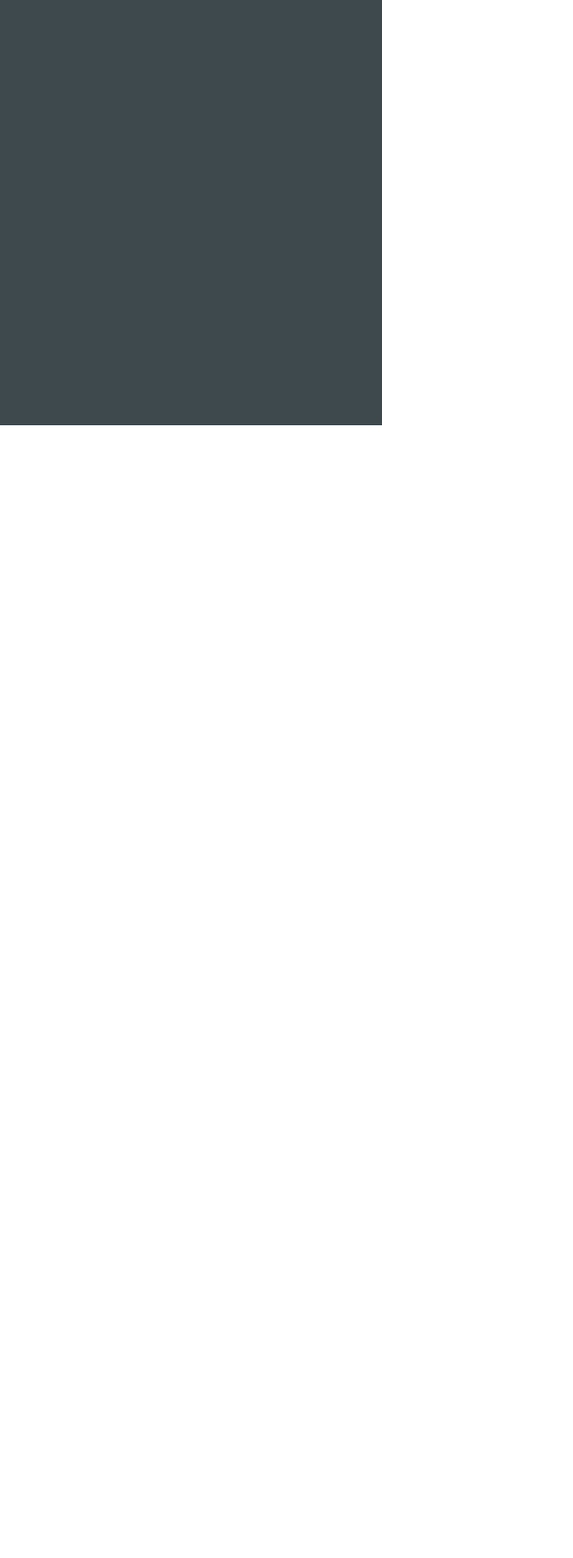
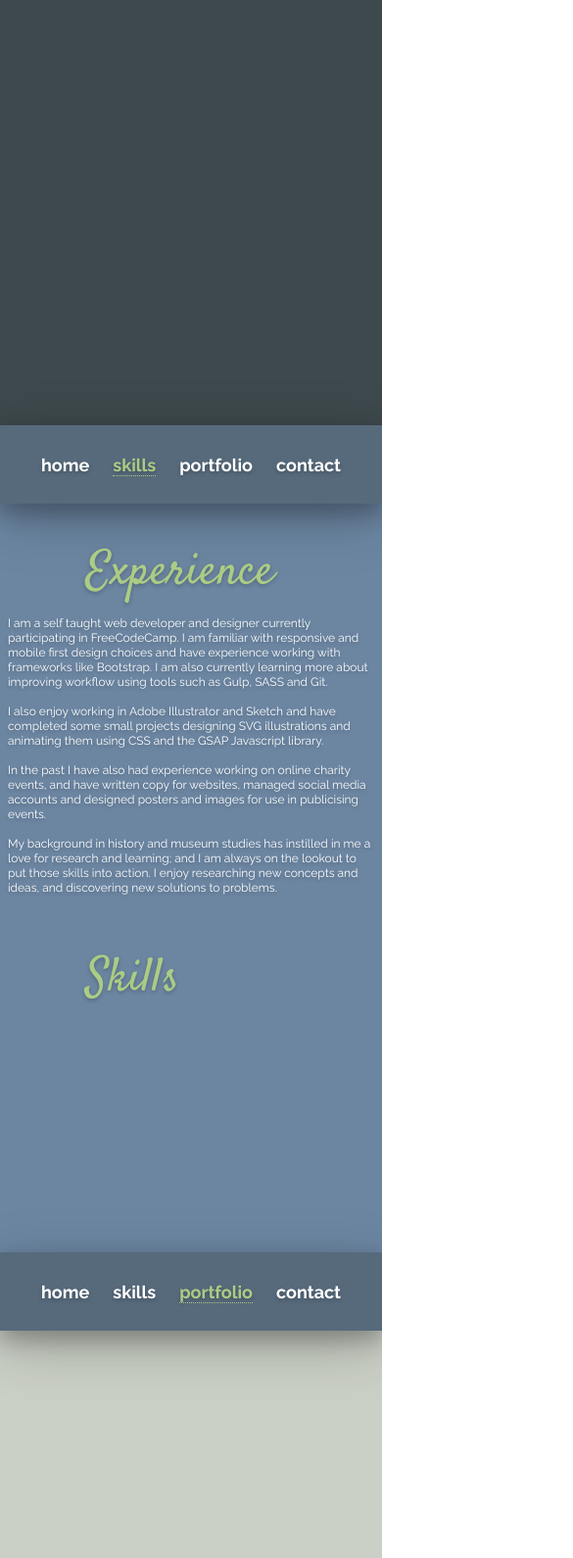
Before and after one commit to xiavn/portfolio, a website: page index.html in a window 390 px wide. Shown: the part 410-2000 px from the top of the page at 98% size, 585 px wide, since content can reach past the window. Before the commit the page ends 844 px from the top, so only its background shows below. Drawn offline with nearby package versions, Linux system fonts and the light colour scheme; files that its build step writes are made by us from their sources.

Commit message:
Switch to mobile first styles.

```diff
--- a/css/main.scss
+++ b/css/main.scss
@@ -1,7 +1,15 @@
 $col1: #3e494d;
 $col2: #abcc85;
+$col3: #6c86a2;
+$col4: #cbd0c6;
+$col5: #c56666;
 $nav: #576a7c;
 $white: #fff;
+$shadow: 0 2px 4px rgba(0, 0, 0, .24);
+$xsmall: 480px;
+$small: 768px;
+$medium: 992px;
+$large: 1200px;
 
 //Mixin to create box-shadows similiar to the Google Design Specs
 //Based on: https://css-tricks.com/snippets/sass/material-shadows-mixin/
@@ -20,7 +28,7 @@ $white: #fff;
 @function top-shadow($level) {
 	$y-offset: nth(1 3 10 14 19, $level) * 1px;
 	$blur: nth(1.5 3 10 14 19, $level) * 4px;
-	$color: rgba(black, nth(.12 .16 .19 .25 .30, $level));
+	$color: rgba(0, 0, 0, nth(.12 .16 .19 .25 .30, $level));
 
 	@return 0 $y-offset $blur $color;
 }
@@ -28,37 +36,83 @@ $white: #fff;
 @function bottom-shadow($level) {
 	$y-offset: nth(1 3 6 10 15, $level) * 1px;
 	$blur: nth(1 3 3 5 6, $level) * 4px;
-	$color: rgba(black, nth(.24 .23 .23 .22 .22, $level));
+	$color: rgba(0, 0, 0, nth(.24 .23 .23 .22 .22, $level));
 
 	@return 0 $y-offset $blur $color;
 }
 
+*,
+*::before,
+*::after {
+	box-sizing: inherit;
+}
+
 html {
 	box-sizing: border-box;
+	font: 12px Raleway, sans-serif;
+
+	@media only screen and (min-width : $small) {
+		font-size: 16px;
+	}
 }
 
 body {
 	background-color: $white;
-	font: 16px Raleway, sans-serif;
 	margin: 0;
+	text-shadow: $shadow;
+}
+
+h1 {
+	color: $col2;
+	font: 4rem Satisfy, cursive;
+	line-height: 5rem;
+	margin: 40px 0 0 80px;
+
 }
 
 h2 {
 	color: $col2;
 	font: 2.5rem Satisfy, cursive;
+	height: 3.5rem;
 	line-height: 3.5rem;
+	overflow: hidden;
+}
+
+a {
+	color: $col2;
+	font-weight: bold;
+	text-decoration: none;
+
+	&:hover {
+		border-bottom: 1px dotted;
+	}
 }
 
 main {
+	display: flex;
+	flex-flow: column wrap;
 	max-width: 1280px;
 }
 
 section {
-	height: 100vh;
+	flex: 1;
+	min-height: 100vh;
 }
 
 .home {
 	background-color: $col1;
+}
+
+.skills {
+	background-color: $col3;
+}
+
+.portfolio {
+	background-color: $col4;
+}
+
+.contact {
+	background-color: $col5;
 }
 
 nav {
@@ -68,42 +122,76 @@ nav {
 	display: flex;
 	flex-flow: row nowrap;
 	height: 80px;
+	justify-content: center;
 }
 
 .nav-title {
-	flex: 1;
+	display: none;
+	flex: 1 1 auto;
 	margin-left: 64px;
+
+	@media only screen and (min-width : $small) {
+		display: block;
+    }
+}
+
+ul {
+	padding: 0;
 }
 
 .nav-menu {
 	display: flex;
-	flex: 2;
-	justify-content: flex-end;
+	flex: 2 1 auto;
+	justify-content: center;
 	list-style: none;
-	margin-right: 160px;
+
+	@media only screen and (min-width : $small) {
+		justify-content: flex-end;
+		margin-right: 64px;
+    }
 
 	li {
-		padding: .5rem;
+		padding: 1rem;
 
 		&:first-child {
-			padding-left: .25rem;
+			padding-left: 0;
 		}
 
 		&:last-child {
-			padding-right: .25em;
+			padding-right: 0;
 		}
 
 		a {
+			color: $white;
 			font-size: 1.5rem;
-			font-weight: bold;
-			text-decoration: none;
-			color: $white;
+		}
+
+		.active {
+			border-bottom: 1px dotted;
+			color: $col2;
 		}
 	}
 }
 
-*,
-*::before,
-*::after {
-	box-sizing: inherit;
+.row {
+	display: flex;
+	flex-direction: row;
+	flex-wrap: wrap;
+	margin: 0 auto;
+	max-width: 960px;
+
+	.column {
+		flex: 1;
+		padding: 0 8px;
+
+		p {
+			color: $white;
+			line-height: 1.25rem;
+			margin: 1.25rem 0;
+		}
+	}
+
+	.two-thirds {
+		flex: 2;
+	}
 }
--- a/index.html
+++ b/index.html
@@ -22,10 +22,63 @@
 					<h2>Lianne Turnbull</h2>
 				</div>
 				<ul class="nav-menu">
+					<li><a href="#home" class="active">home</a></li>
+					<li><a href="#skills">skills</a></li>
+					<li><a href="#portfolio">portfolio</a></li>
+					<li><a href="#contact">contact</a></li>
+				</ul>
+			</nav>
+		</section>
+		<section id="skills" class="skills">
+			<nav>
+				<div class="nav-title">
+					<h2>Skills & Experience</h2>
+				</div>
+				<ul class="nav-menu">
+					<li><a href="#home">home</a></li>
+					<li><a href="#skills" class="active">skills</a></li>
+					<li><a href="#portfolio">portfolio</a></li>
+					<li><a href="#contact">contact</a></li>
+				</ul>
+			</nav>
+			<article>
+				<div class="row">
+					<div class="column two-thirds">
+						<h1>Experience</h1>
+						<p>I am a self taught web developer and designer currently participating in FreeCodeCamp. I am familiar with responsive and mobile first design choices and have experience working with frameworks like Bootstrap. I am also currently learning more about improving workflow using tools such as Gulp, SASS and Git.</p>
+						<p>I also enjoy working in Adobe Illustrator and Sketch and have completed some small projects designing SVG illustrations and animating them using CSS and the GSAP Javascript library.</p>
+						<p>In the past I have also had experience working on online charity events, and have written copy for websites, managed social media accounts and designed posters and images for use in publicising events.</p>
+						<p>My background in history and museum studies has instilled in me a love for research and learning; and I am always on the lookout to put those skills into action. I enjoy researching new concepts and ideas, and discovering new solutions to problems.</p>
+					</div>
+					<div class="column">
+						<h1>Skills</h1>
+					</div>
+				</div>
+			</article>
+		</section>
+		<section id="portfolio" class="portfolio">
+			<nav>
+				<div class="nav-title">
+					<h2>Portfolio</h2>
+				</div>
+				<ul class="nav-menu">
+					<li><a href="#home">home</a></li>
+					<li><a href="#skills">skills</a></li>
+					<li><a href="#portfolio" class="active">portfolio</a></li>
+					<li><a href="#contact">contact</a></li>
+				</ul>
+			</nav>
+		</section>
+		<section id="contact" class="contact">
+			<nav>
+				<div class="nav-title">
+					<h2>Contact</h2>
+				</div>
+				<ul class="nav-menu">
 					<li><a href="#home">home</a></li>
 					<li><a href="#skills">skills</a></li>
 					<li><a href="#portfolio">portfolio</a></li>
-					<li><a href="#contact">contact</a></li>
+					<li><a href="#contact" class="active">contact</a></li>
 				</ul>
 			</nav>
 		</section>
```
Also changed, not shown: build/css/main.css, build/index.html.
